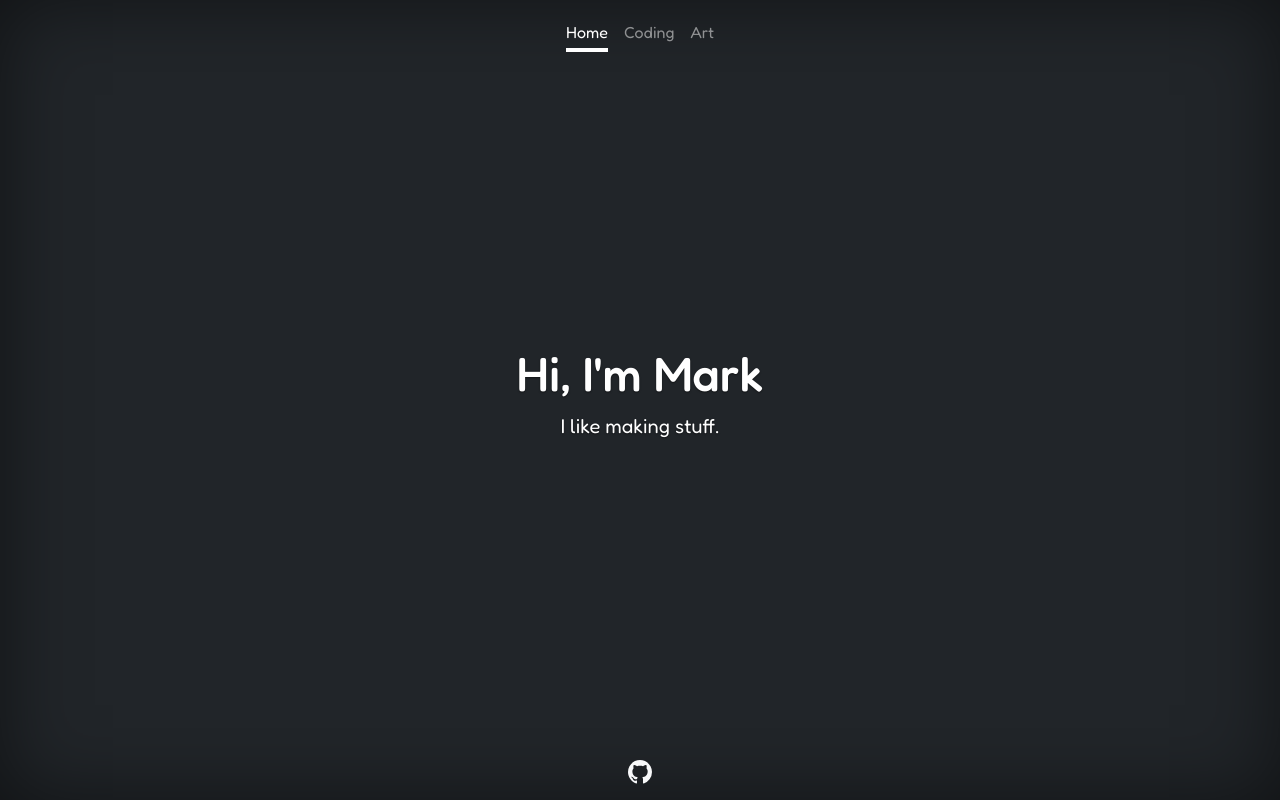
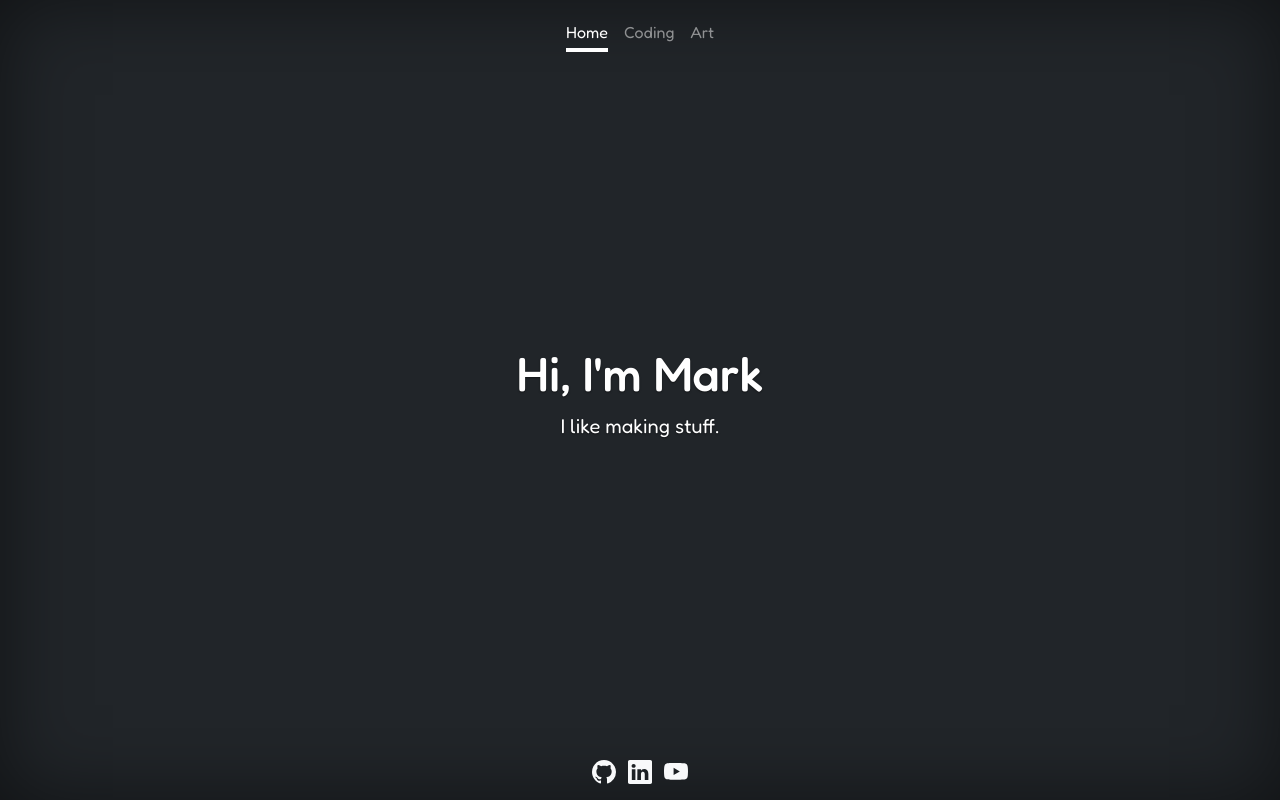
Before and after one commit to MarkVelez/MarkVelez.github.io, a plain HTML site: page index.html in a window 1280 px wide. Drawn offline with Linux system fonts and the light colour scheme.

Commit message:
Added links

```diff
--- a/index.html
+++ b/index.html
@@ -34,6 +34,16 @@
             <path d="M8 0C3.58 0 0 3.58 0 8c0 3.54 2.29 6.53 5.47 7.59.4.07.55-.17.55-.38 0-.19-.01-.82-.01-1.49-2.01.37-2.53-.49-2.69-.94-.09-.23-.48-.94-.82-1.13-.28-.15-.68-.52-.01-.53.63-.01 1.08.58 1.23.82.72 1.21 1.87.87 2.33.66.07-.52.28-.87.51-1.07-1.78-.2-3.64-.89-3.64-3.95 0-.87.31-1.59.82-2.15-.08-.2-.36-1.02.08-2.12 0 0 .67-.21 2.2.82.64-.18 1.32-.27 2-.27s1.36.09 2 .27c1.53-1.04 2.2-.82 2.2-.82.44 1.1.16 1.92.08 2.12.51.56.82 1.27.82 2.15 0 3.07-1.87 3.75-3.65 3.95.29.25.54.73.54 1.48 0 1.07-.01 1.93-.01 2.2 0 .21.15.46.55.38A8.01 8.01 0 0 0 16 8c0-4.42-3.58-8-8-8"/>
           </svg>
         </a>
+        <a class="link-light text-decoration-none mx-1" href="https://www.linkedin.com/in/mark-velez/">
+          <svg xmlns="http://www.w3.org/2000/svg" width="1.5em" height="1.5em" fill="currentColor" class="bi bi-linkedin" viewBox="0 0 16 16">
+            <path d="M0 1.146C0 .513.526 0 1.175 0h13.65C15.474 0 16 .513 16 1.146v13.708c0 .633-.526 1.146-1.175 1.146H1.175C.526 16 0 15.487 0 14.854zm4.943 12.248V6.169H2.542v7.225zm-1.2-8.212c.837 0 1.358-.554 1.358-1.248-.015-.709-.52-1.248-1.342-1.248S2.4 3.226 2.4 3.934c0 .694.521 1.248 1.327 1.248zm4.908 8.212V9.359c0-.216.016-.432.08-.586.173-.431.568-.878 1.232-.878.869 0 1.216.662 1.216 1.634v3.865h2.401V9.25c0-2.22-1.184-3.252-2.764-3.252-1.274 0-1.845.7-2.165 1.193v.025h-.016l.016-.025V6.169h-2.4c.03.678 0 7.225 0 7.225z"/>
+          </svg>
+        </a>
+        <a class="link-light text-decoration-none mx-1" href="https://www.youtube.com/@Mediocracy5">
+          <svg xmlns="http://www.w3.org/2000/svg" width="1.5em" height="1.5em" fill="currentColor" class="bi bi-youtube" viewBox="0 0 16 16">
+            <path d="M8.051 1.999h.089c.822.003 4.987.033 6.11.335a2.01 2.01 0 0 1 1.415 1.42c.101.38.172.883.22 1.402l.01.104.022.26.008.104c.065.914.073 1.77.074 1.957v.075c-.001.194-.01 1.108-.082 2.06l-.008.105-.009.104c-.05.572-.124 1.14-.235 1.558a2.01 2.01 0 0 1-1.415 1.42c-1.16.312-5.569.334-6.18.335h-.142c-.309 0-1.587-.006-2.927-.052l-.17-.006-.087-.004-.171-.007-.171-.007c-1.11-.049-2.167-.128-2.654-.26a2.01 2.01 0 0 1-1.415-1.419c-.111-.417-.185-.986-.235-1.558L.09 9.82l-.008-.104A31 31 0 0 1 0 7.68v-.123c.002-.215.01-.958.064-1.778l.007-.103.003-.052.008-.104.022-.26.01-.104c.048-.519.119-1.023.22-1.402a2.01 2.01 0 0 1 1.415-1.42c.487-.13 1.544-.21 2.654-.26l.17-.007.172-.006.086-.003.171-.007A100 100 0 0 1 7.858 2zM6.4 5.209v4.818l4.157-2.408z"/>
+          </svg>
+        </a>
       </footer>
     </div>
 
```
